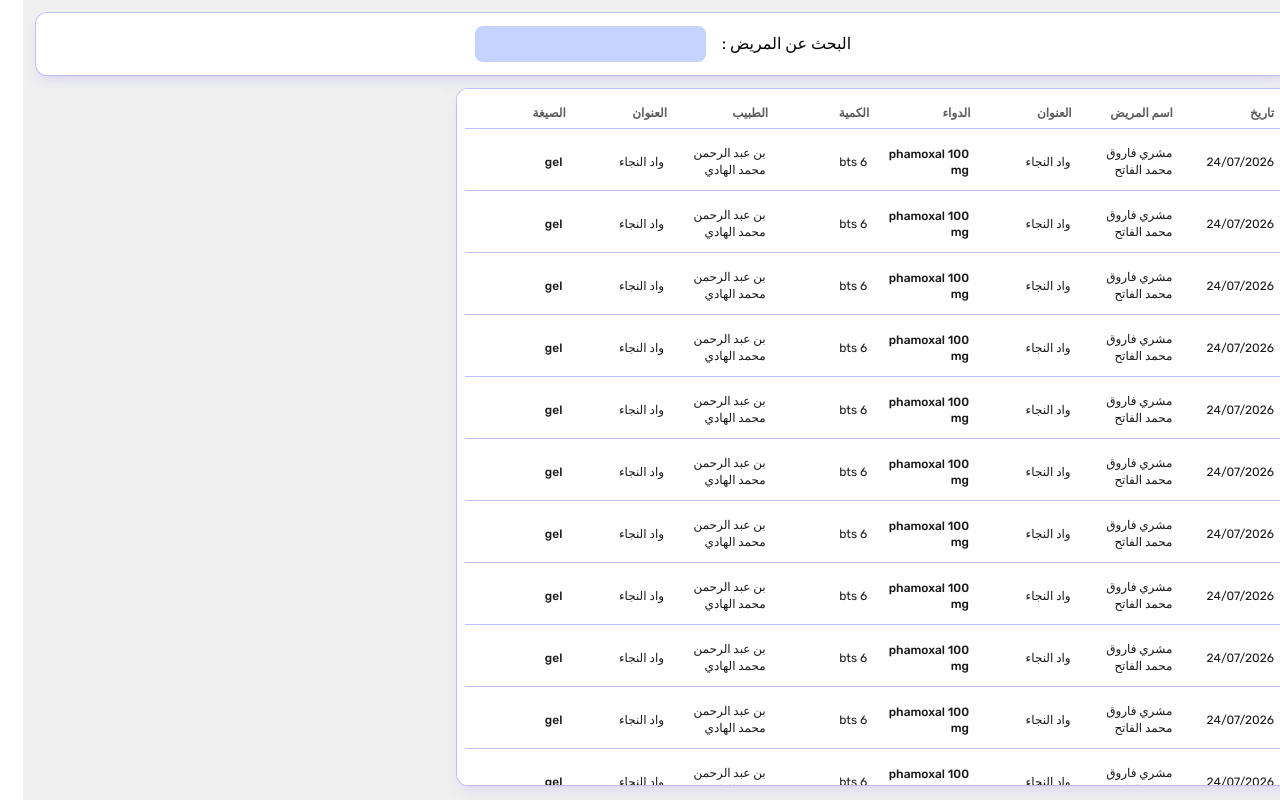
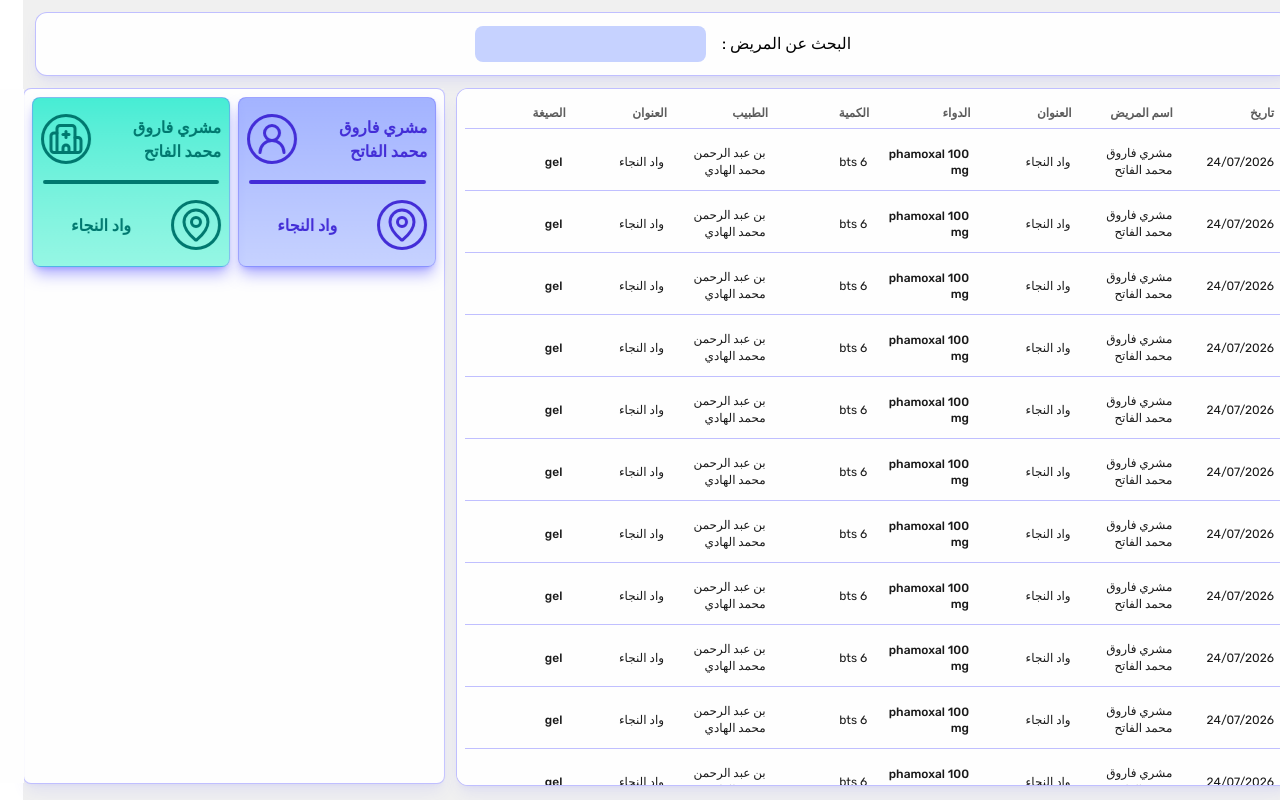
Before and after one commit to lannwyd/medical-records-tracker-miniapp, a React (Vite) app: page / in a window 1280 px wide. Built offline with nearby package versions, Linux system fonts and the light colour scheme.

Commit message:
feat: add ClientDetails component and integrate with ClientDrawer

```diff
--- a/package.json
+++ b/package.json
@@ -14,6 +14,7 @@
     "@tailwindcss/vite": "^4.3.3",
     "@tauri-apps/api": "^2",
     "@tauri-apps/plugin-opener": "^2",
+    "lucide-react": "^1.27.0",
     "react": "^19.1.0",
     "react-dom": "^19.1.0",
     "react-hook-form": "^7.82.0",
--- /dev/null
+++ b/src/features/clients/ClientDetails.tsx
@@ -0,0 +1,43 @@
+import { Hospital, UserRound, MapPin } from "lucide-react"
+const ClientDetails = () => {
+    return (
+        <div className="w-full h-full flex flex-col p-2">
+            <div className="w-full h-[25%] grid grid-cols-2 grid-rows-1 gap-2 ">
+                <div className=" bg-linear-to-t from-indigo-200 to-indigo-300 rounded-lg border-border/40 border shadow-lg/50 shadow-shadow flex flex-col justify-evenly items-center">
+                    <div className="w-full flex justify-between items-center p-2">
+                        <p className="font-bold w-[50%] text-indigo-700">مشري فاروق محمد الفاتح</p>
+                        <div className="w-[50px] h-[50px] rounded-[50%] border-indigo-700 border-3">
+                            <UserRound size={36} className="relative top-1 right-1 text-indigo-700" />
+                        </div>
+                    </div>
+                    <div className="bg-indigo-700 h-1 rounded-xl w-[90%] "></div>
+                    <div className=" w-full flex justify-between items-center p-2">
+                        <div className=" w-[50px] h-[50px] rounded-[50%] border-indigo-700 border-3">
+                            <MapPin size={36} className="relative top-1 right-1 text-indigo-700" />
+                        </div>
+                        <p className=" font-bold w-[50%] text-indigo-700">واد النجاء</p>
+                    </div>
+                </div>
+                <div className=" bg-linear-to-t from-teal-200 to-teal-300 rounded-lg border-border/40 border shadow-lg/50 shadow-shadow flex flex-col justify-evenly items-center">
+                    <div className="w-full flex justify-between items-center p-2">
+                        <p className="font-bold w-[50%] text-teal-700">مشري فاروق محمد الفاتح</p>
+                        <div className="w-[50px] h-[50px] rounded-[50%] border-teal-700 border-3">
+                            <Hospital size={36} className="relative top-1 right-1 text-teal-700" />
+                        </div>
+                    </div>
+                    <div className="bg-teal-700 h-1 rounded-xl w-[90%] "></div>
+                    <div className=" w-full flex justify-between items-center p-2">
+                        <div className=" w-[50px] h-[50px] rounded-[50%] border-teal-700 border-3">
+                            <MapPin size={36} className="relative top-1 right-1 text-teal-700" />
+                        </div>
+                        <p className=" font-bold w-[50%] text-teal-700">واد النجاء</p>
+                    </div>
+                </div>
+
+
+            </div>
+        </div>
+    )
+}
+
+export default ClientDetails
--- a/src/features/clients/ClientDrawer.tsx
+++ b/src/features/clients/ClientDrawer.tsx
@@ -1,19 +1,13 @@
-import { useEffect, useState } from "react";
 import { Drawer } from "vaul"
+import ClientDetails from "./ClientDetails"
 
 const ClientDrawer = () => {
-    const [open, setOpen] = useState(false)
-
-    useEffect(() => {
-        (window as any).setDrawerOpen = setOpen;
-    }, []);
-
     return (
         <section className="w-full h-full flex-1 bg-bg">
             <Drawer.Root direction="left" open={open}>
                 <Drawer.Portal>
                     <Drawer.Content className="w-[33%] h-[87%] bg-panel border-border/40 border shadow-lg/10 shadow-shadow rounded-lg outline-none fixed top-22 left-0 ">
-                        <div className="p-4 bg-white h-full"></div>
+                        <ClientDetails/>
                     </Drawer.Content>
                 </Drawer.Portal>
             </Drawer.Root>
--- a/src/layout/MainLayout.tsx
+++ b/src/layout/MainLayout.tsx
@@ -11,7 +11,7 @@ const MainLayout = () => {
 
             <div className="w-full h-[90%] flex flex-row gap-3 rounded-xl ">
                 <ClientsList/>
-                <ClientDrawer state : open/>
+                <ClientDrawer />
             </div>
         </div >
     )
```
Also changed, not shown: 1 other file (tests, documents, lock files or other folders).
